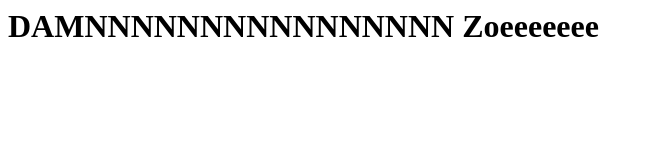
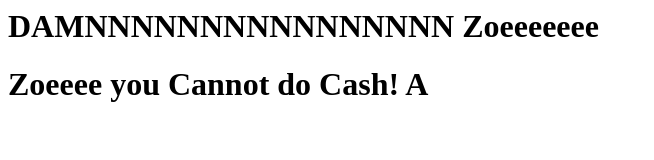
Before and after one commit to ariangonzalez/ariangonzalez.github.io, a plain HTML site: page index.html in a window 1280 px wide. Shown: the whole page, without its empty margins (0-654 px from the left). Drawn offline with Linux system fonts and the light colour scheme.

Commit message:
Update index.html

```diff
--- a/index.html
+++ b/index.html
@@ -1 +1,2 @@
 <h1>DAMNNNNNNNNNNNNNNNN Zoeeeeeee</h1>
+<h1> Zoeeee you Cannot do Cash! A</h1>
```
